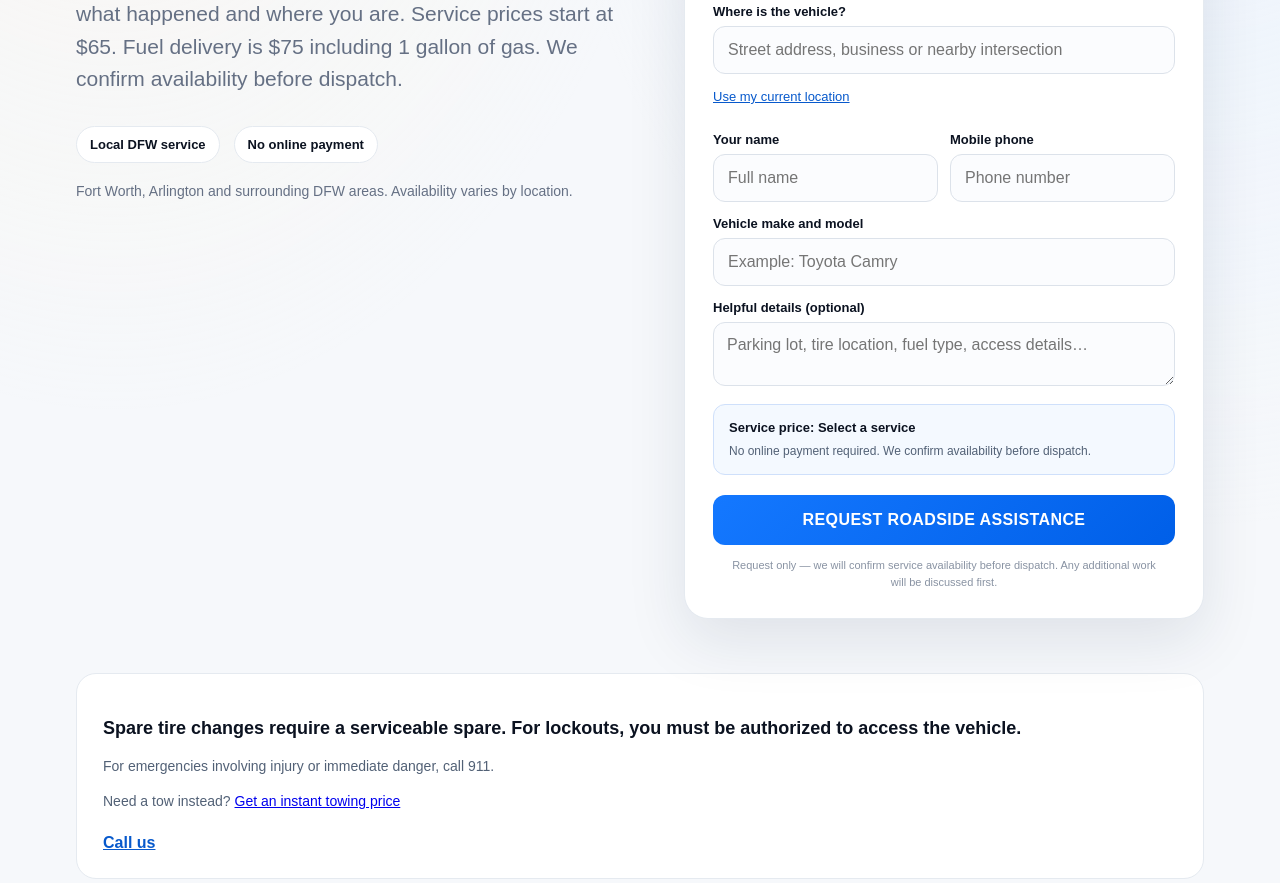
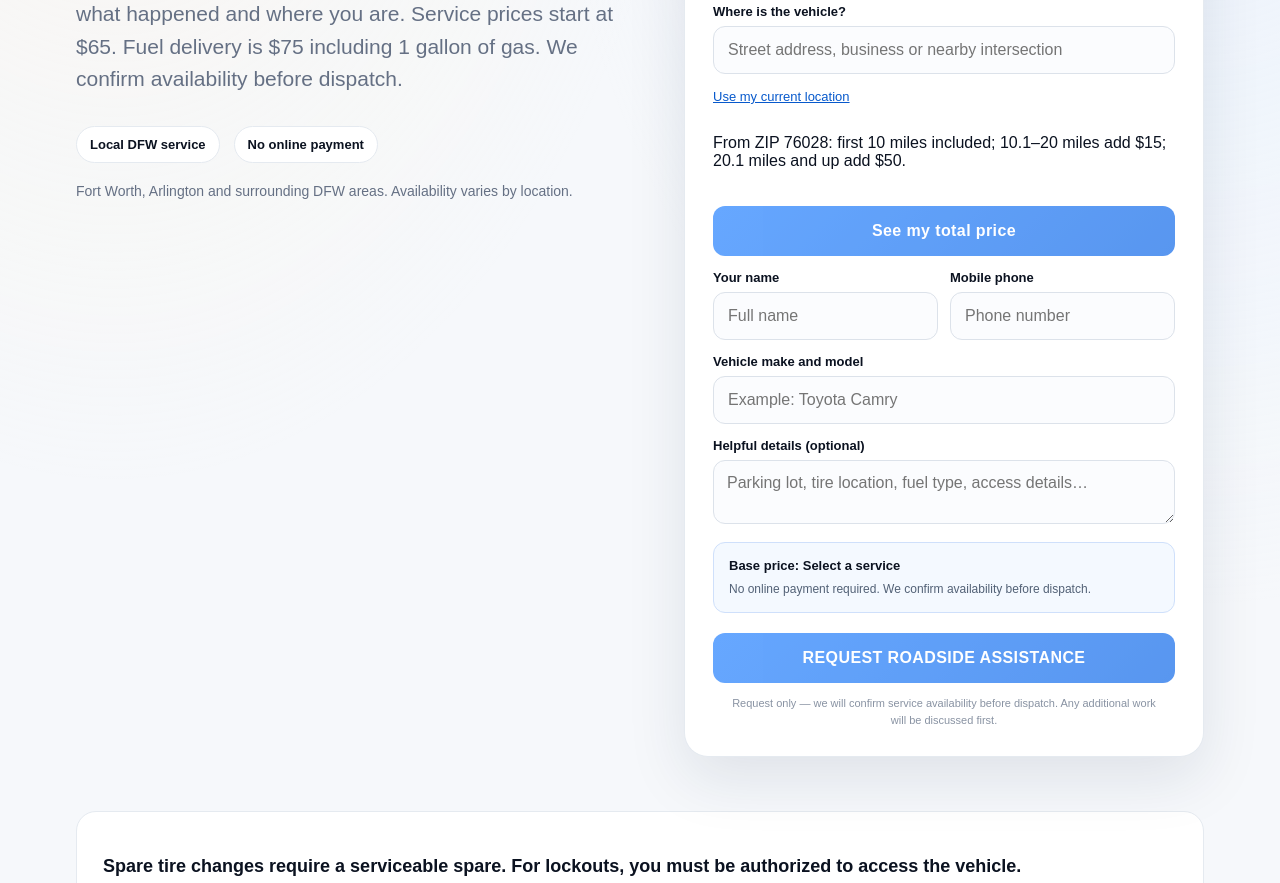
Before and after one commit to edawa123456-cell/GPT, a Next.js app: page /roadside-assistance in a window 1280 px wide. Shown: the part 440-1323 px from the top of the page. Built offline with nearby package versions, Linux system fonts and the light colour scheme.

Commit message:
Quote roadside travel fees from 76028 before booking

```diff
--- /dev/null
+++ b/app/api/roadside-quote/route.js
@@ -0,0 +1,15 @@
+import { NextResponse } from 'next/server';
+import { roadsideMiles } from '../../lib/roadsideDistance';
+import { roadsidePrice, roadsideQuote } from '../../lib/roadsidePrice';
+
+export async function POST(request) {
+  const data = await request.json().catch(() => null);
+  if (roadsidePrice(data?.service, data?.vehicleType) === null ||
+      typeof data?.location !== 'string' || data.location.trim().length < 5 || data.location.length > 300)
+    return NextResponse.json({ error: 'Invalid quote request' }, { status: 400 });
+  const c = data.coordinates;
+  if (c != null && (!Number.isFinite(c.lat) || !Number.isFinite(c.lng) || Math.abs(c.lat) > 90 || Math.abs(c.lng) > 180))
+    return NextResponse.json({ error: 'Invalid GPS' }, { status: 400 });
+  const quote = roadsideQuote(data.service, data.vehicleType, await roadsideMiles(data.location.trim(), c));
+  return quote ? NextResponse.json(quote) : NextResponse.json({ error: 'Route unavailable' }, { status: 503 });
+}
--- a/app/api/send-roadside-request/route.js
+++ b/app/api/send-roadside-request/route.js
@@ -1,6 +1,6 @@
 import { roadsideMiles } from '../../lib/roadsideDistance';
 import { NextResponse } from 'next/server';
-import { roadsidePrice, vehicleOptions } from '../../lib/roadsidePrice';
+import { roadsidePrice, roadsideQuote, vehicleOptions } from '../../lib/roadsidePrice';
 
 const SERVICES = {
   jump_start: 'Jump-start',
@@ -19,7 +19,7 @@ export async function POST(request) {
     const data = await request.json().catch(() => null);
     if (!data || typeof data !== 'object') return NextResponse.json({ error: 'Invalid request.' }, { status: 400 });
     const { service } = data;
-    const price = roadsidePrice(service, data.vehicleType);
+    const base = roadsidePrice(service, data.vehicleType);
     const location = clean(data.location, 300);
     const name = clean(data.name, 100);
     const phone = clean(data.phone, 30);
@@ -27,7 +27,7 @@ export async function POST(request) {
     const notes = clean(data.notes, 500);
     const locale = data.locale === 'es' ? 'es' : 'en';
 
-    if (price === null || location.length < 5 || name.length < 2 ||
+    if (base === null || location.length < 5 || name.length < 2 ||
         phone.replace(/\D/g, '').length < 10 || phone.replace(/\D/g, '').length > 15 ||
         vehicle.length < 2) {
       return NextResponse.json({ error: 'Please complete the required service, location and contact details.' }, { status: 400 });
@@ -50,7 +50,12 @@ export async function POST(request) {
     }
 
     const miles = await roadsideMiles(location, coords);
+    const quote = roadsideQuote(service, data.vehicleType, miles);
+    if (!quote) return NextResponse.json({ error: 'Route unavailable' }, { status: 503 });
+    if (data.quotedTotal !== quote.total) return NextResponse.json({ error: 'Refresh quote' }, { status: 409 });
+    const price = quote.total;
     const fields = [
+      ['Base price', '$' + base], ['Travel fee', '$' + quote.travel],
       ['Service', SERVICES[service]],
       ...(vehicleOptions(service) ? [['Vehicle type', vehicleOptions(service).find(v => v.id === data.vehicleType).en]] : []),
       ['Quoted roadside service price', '$' + price],
--- a/app/components/RoadsideRequest.js
+++ b/app/components/RoadsideRequest.js
@@ -73,6 +73,20 @@ export default function RoadsideRequest({ locale = 'en' }) {
   const [status, setStatus] = useState('idle');
   const [error, setError] = useState('');
 
+  const [estimate, setEstimate] = useState(null);
+  const [calculating, setCalculating] = useState(false);
+  const quoteKey = JSON.stringify({ service, vehicleType, location, coordinates });
+  const quote = estimate?.key === quoteKey ? estimate.value : null;
+  async function calculate() {
+    setError(''); setCalculating(true); setEstimate(null);
+    try {
+      const res = await fetch('/api/roadside-quote', { method: 'POST', headers: { 'Content-Type': 'application/json' }, body: quoteKey });
+      if (!res.ok) throw new Error();
+      setEstimate({ key: quoteKey, value: await res.json() });
+    } catch {
+      setError(es ? 'No pudimos calcular la distancia. Revisa la dirección o llámanos.' : 'We could not calculate the distance. Check the address or call us.');
+    } finally { setCalculating(false); }
+  }
   function locate() {
     if (!navigator.geolocation) { setError(t.gpsFailed); return; }
     setFinding(true);
@@ -92,14 +106,18 @@ export default function RoadsideRequest({ locale = 'en' }) {
   async function submit(event) {
     event.preventDefault();
     if (!service) { setError(t.invalidService); return; }
+    if (!quote) return;
     setStatus('sending');
     setError('');
     try {
       const response = await fetch('/api/send-roadside-request', {
         method: 'POST',
         headers: { 'Content-Type': 'application/json' },
-        body: JSON.stringify({ service, vehicleType: options ? vehicleType : undefined, location, coordinates, name, phone, vehicle, notes, locale }),
+        body: JSON.stringify({ quotedTotal: quote.total, service, vehicleType: options ? vehicleType : undefined, location, coordinates, name, phone, vehicle, notes, locale }),
       });
+      if (response.status === 409) {
+        setEstimate(null); setStatus('idle'); setError(es ? 'Vuelve a calcular el precio.' : 'Please calculate your updated price.'); return;
+      }
       if (!response.ok) throw new Error('Request could not be delivered');
       trackEvent('roadside_request', { language: locale, roadsideService: service });
       setStatus('success');
@@ -136,7 +154,7 @@ export default function RoadsideRequest({ locale = 'en' }) {
               <h2>{t.received}</h2>
               <p>{t.receivedInfo}</p>
               <button type="button" className="primary" onClick={() => {
-                setStatus('idle'); setService(''); setVehicleType(''); setLocation(''); setCoordinates(null); setName(''); setPhone(''); setVehicle(''); setNotes('');
+                setEstimate(null); setStatus('idle'); setService(''); setVehicleType(''); setLocation(''); setCoordinates(null); setName(''); setPhone(''); setVehicle(''); setNotes('');
               }}>{t.another}</button>
             </div>
           ) : (
@@ -167,6 +185,10 @@ export default function RoadsideRequest({ locale = 'en' }) {
               <input id="roadside-location" value={location} onChange={e => { setLocation(e.target.value); setCoordinates(null); }} placeholder={t.locationPlaceholder} maxLength={300} autoComplete="street-address" required />
               <button type="button" className="roadsideGps" onClick={locate} disabled={finding}>{finding ? t.finding : t.gps}</button>
 
+              <p>{es ? 'Desde el código postal 76028: primeras 10 millas incluidas; 10.1–20 millas +$15; desde 20.1 millas +$50.' : 'From ZIP 76028: first 10 miles included; 10.1–20 miles add $15; 20.1 miles and up add $50.'}</p>
+              <button type="button" className="primary" disabled={calculating || finding || selectedPrice == null || location.trim().length < 5} onClick={calculate}>{calculating ? '…' : es ? 'Ver mi precio total' : 'See my total price'}</button>
+              {quote && <p role="status">{es ? 'Precio base' : 'Base price'}: ${quote.base} + {es ? 'traslado' : 'travel'} ({quote.miles} mi): ${quote.travel}. <strong>Total: ${quote.total}</strong></p>}
+
               <div className="twoCol">
                 <div><label htmlFor="roadside-name">{t.name}</label><input id="roadside-name" value={name} onChange={e => setName(e.target.value)} placeholder={t.namePlaceholder} autoComplete="name" maxLength={100} required /></div>
                 <div><label htmlFor="roadside-phone">{t.phone}</label><input id="roadside-phone" type="tel" value={phone} onChange={e => setPhone(e.target.value)} placeholder={t.phonePlaceholder} autoComplete="tel" maxLength={30} required /></div>
@@ -178,11 +200,11 @@ export default function RoadsideRequest({ locale = 'en' }) {
               <textarea id="roadside-notes" value={notes} onChange={e => setNotes(e.target.value)} placeholder={t.notesPlaceholder} maxLength={500} rows={2} />
 
               <div className="roadsidePriceNotice">
-                <strong>{t.priceTitle}: {selectedPrice == null ? (options ? typePrompt : (es ? 'Selecciona un servicio' : 'Select a service')) : '$' + selectedPrice}</strong>
+                <strong>{es ? 'Precio base' : 'Base price'}: {selectedPrice == null ? (options ? typePrompt : (es ? 'Selecciona un servicio' : 'Select a service')) : '$' + selectedPrice}</strong>
                 <p>{t.priceCopy}</p>
               </div>
 
-              <button type="submit" className="primary" disabled={status === 'sending'}>{status === 'sending' ? t.sending : t.request + (selectedPrice == null ? '' : ' — $' + selectedPrice)}</button>
+              <button type="submit" className="primary" disabled={!quote || status === 'sending'}>{status === 'sending' ? t.sending : t.request + (quote ? ' — $' + quote.total : '')}</button>
               <p className="finePrint">{t.note}</p>
               {error && <p className="errorBox" role="alert">{error}</p>}
             </form>
--- a/app/lib/roadsidePrice.js
+++ b/app/lib/roadsidePrice.js
@@ -23,3 +23,11 @@ export function roadsidePrice(service, vehicleType) {
   if (options) return options.find(v => v.id === vehicleType)?.price ?? null;
   return Object.prototype.hasOwnProperty.call(ROADSIDE_PRICES, service) ? ROADSIDE_PRICES[service] : null;
 }
+
+export function roadsideQuote(service, vehicleType, miles) {
+  const base = roadsidePrice(service, vehicleType);
+  if (base === null || !Number.isFinite(miles) || miles < 0) return null;
+  const distance = Number(miles.toFixed(1));
+  const travel = distance <= 10 ? 0 : distance <= 20 ? 15 : 50;
+  return { base, miles: distance, travel, total: base + travel };
+}
```
